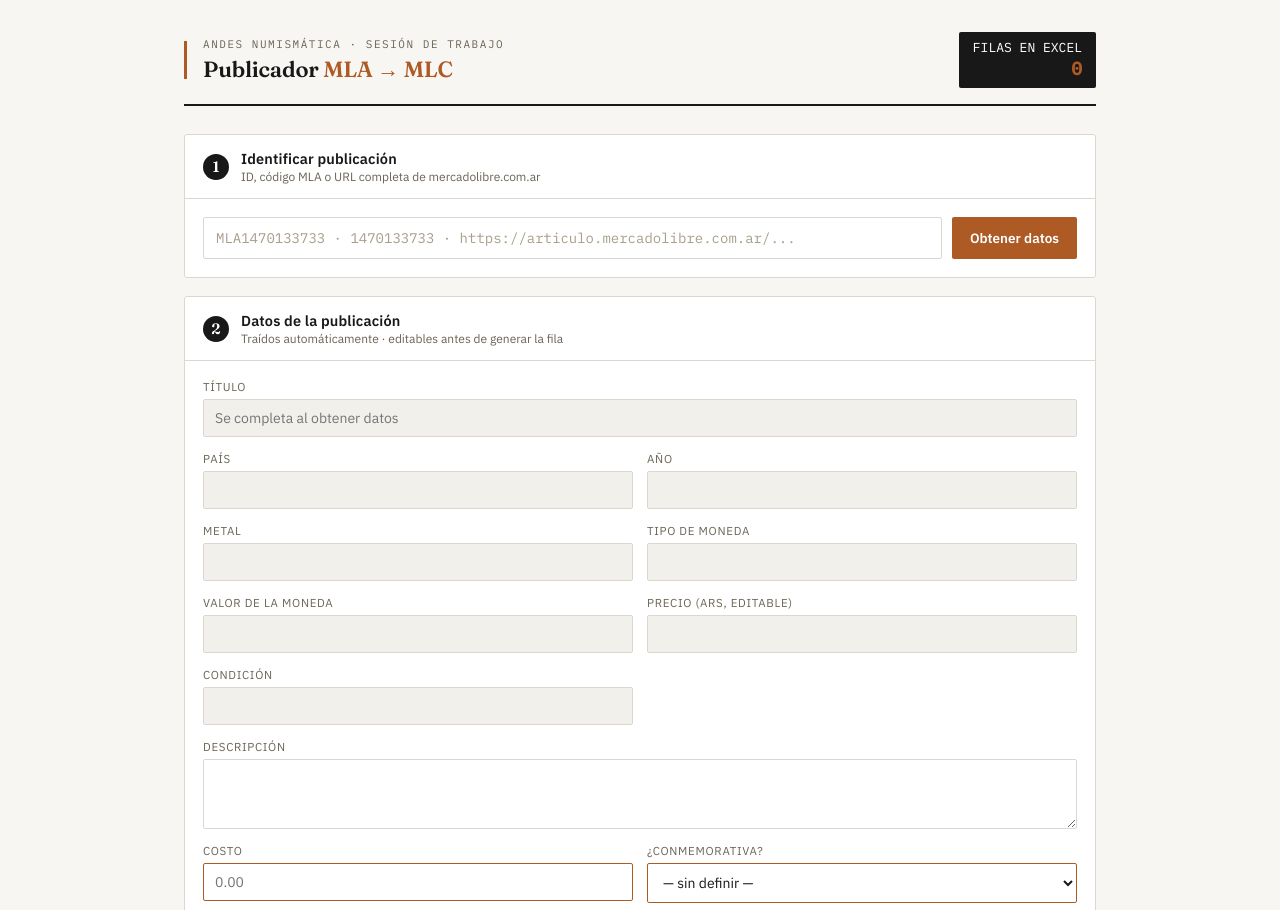
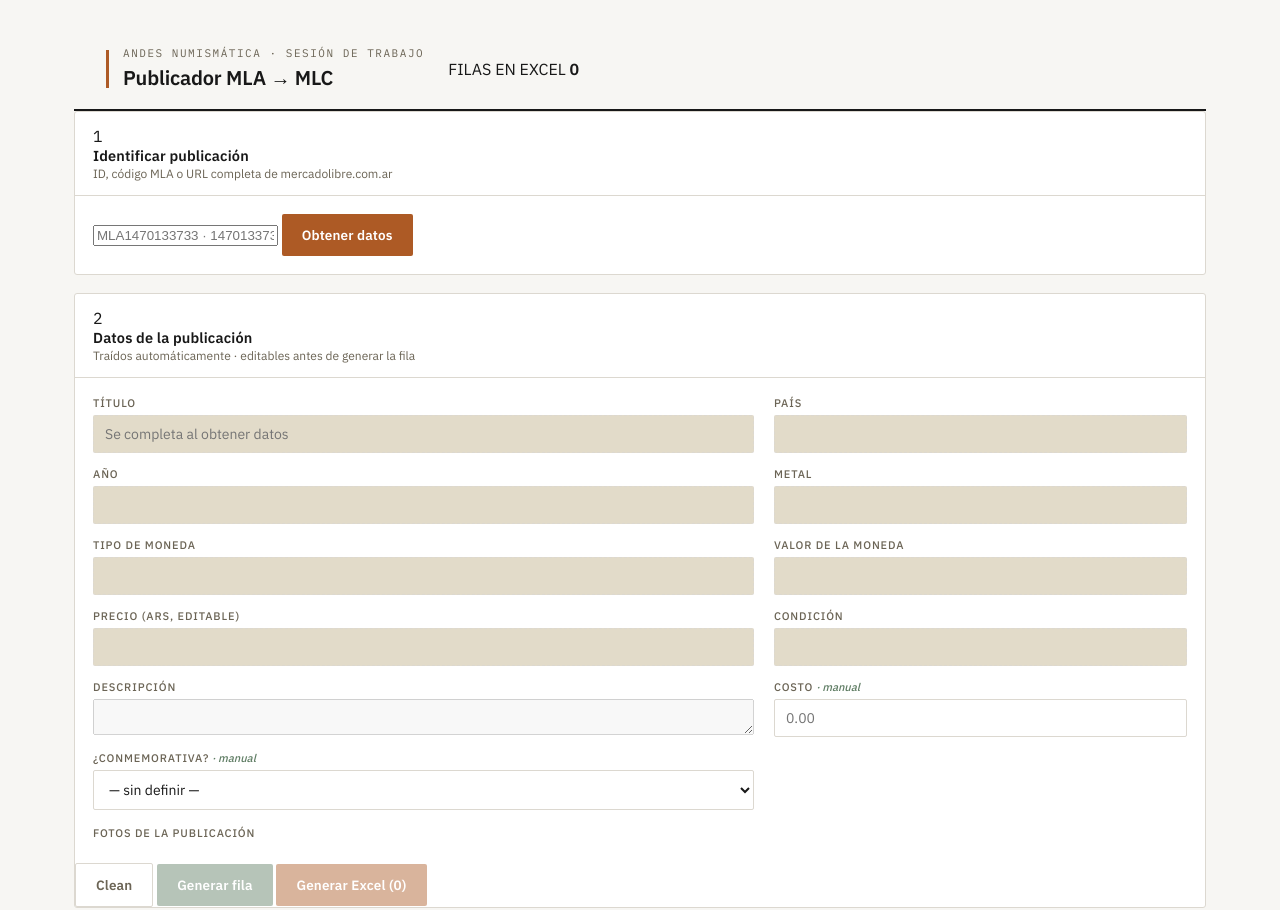
Before and after one commit to numismaticarosario/app, a website: page public/index.html in a window 1280 px wide. Shown: the top 910 px of the page. Drawn offline with Linux system fonts and the light colour scheme.

Commit message:
Update styles.css

```diff
--- a/public/styles.css
+++ b/public/styles.css
@@ -18,34 +18,50 @@ body{
   font-family:'IBM Plex Sans', sans-serif;
   -webkit-font-smoothing:antialiased;
 }
-.shell{max-width:960px;margin:0 auto;padding:32px 24px 80px;}
 
+/* ===== HEADER: ancho completo, logo + texto + búsqueda + botón ===== */
 header{
-  display:flex;justify-content:space-between;align-items:center;
+  width:100%;
+  display:flex;align-items:center;gap:24px;
   border-bottom:2px solid var(--ink);
-  padding-bottom:16px;margin-bottom:28px;
-  flex-wrap:wrap;gap:12px;
+  padding:18px 32px;
+  background:var(--paper);
+  flex-wrap:wrap;
 }
-.brand-block{display:flex;align-items:center;gap:16px;}
-.brand-block img{height:52px;width:auto;display:block;}
-.brand-divider{width:1px;height:38px;background:var(--line);}
+.brand-block{display:flex;align-items:center;gap:14px;flex-shrink:0;}
+.brand-block img{height:50px;width:auto;display:block;}
 .brand-eyebrow{
   font-family:'IBM Plex Mono',monospace;
   font-size:11px;letter-spacing:.14em;text-transform:uppercase;
   color:var(--muted);margin-bottom:4px;
 }
 h1{
-  font-family:'Fraunces',serif;font-weight:600;font-size:22px;
-  margin:0;letter-spacing:-.01em;
+  font-family:'IBM Plex Sans',sans-serif;font-weight:600;font-size:20px;
+  margin:0;letter-spacing:-.01em;color:var(--ink);
 }
-h1 span{color:var(--copper);}
-.counter-chip{
-  font-family:'IBM Plex Mono',monospace;
-  background:var(--ink);color:var(--paper-2);
-  padding:8px 14px;border-radius:2px;
-  font-size:13px;display:flex;flex-direction:column;align-items:flex-end;line-height:1.3;
+h1 span{color:var(--ink);}
+
+.lookup-input{
+  flex:1;min-width:180px;
+  font-family:'IBM Plex Mono',monospace;font-size:14px;
+  padding:12px 14px;border:1px solid var(--line);border-radius:2px;
+  background:var(--white);color:var(--ink);
 }
-.counter-chip b{font-size:18px;color:var(--copper);font-weight:600;}
+.lookup-input::placeholder{color:#a89f8a;}
+
+.btn{
+  font-family:'IBM Plex Sans',sans-serif;font-weight:600;font-size:13.5px;
+  border:none;border-radius:2px;padding:12px 20px;cursor:pointer;
+  letter-spacing:.01em;transition:opacity .15s ease;flex-shrink:0;white-space:nowrap;
+}
+.btn:hover{opacity:.88;}
+.btn:disabled{opacity:.45;cursor:not-allowed;}
+.btn-copper{background:var(--copper);color:var(--white);}
+.btn-patina{background:var(--patina);color:var(--white);}
+.btn-ghost{background:transparent;color:var(--muted);border:1px solid var(--line);}
+
+/* ===== contenido centrado debajo del header ===== */
+.shell{max-width:1180px;margin:0 auto;padding:28px 24px 80px;}
 
 .step{
   background:var(--paper-2);
@@ -53,79 +69,70 @@ h1 span{color:var(--copper);}
   border-radius:3px;
   margin-bottom:18px;
 }
-.step-head{
-  display:flex;align-items:center;gap:12px;
-  padding:14px 18px;border-bottom:1px solid var(--line);
-}
-.step-num{
-  font-family:'Fraunces',serif;font-weight:600;font-size:15px;
-  width:26px;height:26px;border-radius:50%;
-  background:var(--ink);color:var(--paper-2);
-  display:flex;align-items:center;justify-content:center;flex-shrink:0;
-}
+.step-head{padding:14px 18px;border-bottom:1px solid var(--line);}
 .step-title{font-weight:600;font-size:14.5px;letter-spacing:.01em;}
 .step-sub{font-size:12px;color:var(--muted);margin-top:1px;}
 .step-body{padding:18px;}
 
-.lookup-row{display:flex;gap:10px;flex-wrap:wrap;}
-.lookup-row input{
-  flex:1;min-width:220px;font-family:'IBM Plex Mono',monospace;font-size:14px;
-  padding:11px 12px;border:1px solid var(--line);border-radius:2px;
-  background:var(--white);color:var(--ink);
-}
-.lookup-row input::placeholder{color:#a89f8a;}
+/* layout macro: field-grid pareado (a la izquierda) + columna lateral fija con fotos y botones */
+/* stretch (default) para que ambas columnas midan lo mismo de alto */
+.content-grid{display:grid;grid-template-columns:1fr 300px;gap:28px;}
 
-.btn{
-  font-family:'IBM Plex Sans',sans-serif;font-weight:600;font-size:13.5px;
-  padding:11px 18px;border:none;border-radius:2px;cursor:pointer;
-  transition:opacity .15s ease;
-}
-.btn:hover{opacity:.88;}
-.btn:disabled{opacity:.5;cursor:not-allowed;}
-.btn-copper{background:var(--copper);color:var(--white);}
-.btn-patina{background:var(--patina);color:var(--white);}
-.btn-ghost{background:transparent;color:var(--muted);border:1px solid var(--line);}
-
-.field-grid{display:grid;grid-template-columns:1fr 1fr;gap:14px;}
+/* grilla de 2 columnas pareadas: la izquierda (título/país/metal/valor/condición) más ancha
+   que la derecha (año/tipo/costo/conmemorativa/precio), que son valores cortos */
+.field-grid{display:grid;grid-template-columns:1.6fr 1fr;gap:14px 20px;}
 .field{display:flex;flex-direction:column;gap:5px;}
-.field.span-2{grid-column:1 / -1;}
-.field label{font-size:11.5px;text-transform:uppercase;letter-spacing:.06em;color:var(--muted);}
-.field input, .field select, .field textarea{
+.field label{font-size:11px;text-transform:uppercase;letter-spacing:.08em;color:var(--muted);font-weight:500;}
+.field input, .field select{
   font-family:'IBM Plex Sans',sans-serif;font-size:14px;
   padding:9px 11px;border:1px solid var(--line);border-radius:2px;
-  background:var(--white);color:var(--ink);
+  background:var(--white);color:var(--ink);width:100%;
 }
-.field textarea{min-height:70px;resize:vertical;font-family:'IBM Plex Sans',sans-serif;}
-.field input:disabled{background:#f2f0eb;color:#8a8272;}
-.field.manual input, .field.manual select{border-color:var(--copper);}
+.field input:disabled{background:#e2dbc9;color:#8f8875;border-style:dashed;}
+.field.manual label::after{content:" · manual";color:var(--patina);font-style:italic;text-transform:none;letter-spacing:0;}
 
-.actions{display:flex;justify-content:flex-end;gap:10px;padding:0 18px 18px;flex-wrap:wrap;}
+.col-side{display:flex;flex-direction:column;height:100%;}
 
-.photo-row{display:flex;gap:10px;flex-wrap:wrap;}
+.photo-row{display:grid;grid-template-columns:repeat(5, 1fr);gap:8px;}
 .coin-thumb{
-  width:64px;height:64px;border-radius:50%;
+  width:100%;aspect-ratio:1/1;border-radius:50%;
+  background-size:cover;background-position:center;
   border:2px dashed var(--copper);
-  background-size:cover;background-position:center;
   display:flex;align-items:center;justify-content:center;
-  font-family:'IBM Plex Mono',monospace;font-size:12px;color:var(--muted);
+  font-family:'IBM Plex Mono',monospace;font-size:9px;color:var(--copper-dark);
   overflow:hidden;
 }
+.coin-thumb.inactive{background:transparent;border:2px dashed var(--line);color:#b7b0a0;}
 
-.fixed-block{
-  background:var(--ink);border-radius:3px;overflow:hidden;margin-bottom:18px;
+/* botonera anclada al piso de la columna de fotos (queda a la altura de Condición/Precio) */
+.actions-group{display:flex;gap:8px;margin-top:auto;padding-top:16px;}
+.actions-group .btn{flex:1;min-width:0;padding:11px 6px;font-size:11.5px;}
+.btn-icon{display:flex;align-items:center;justify-content:center;gap:5px;}
+.btn-icon svg{flex-shrink:0;}
+
+/* descripción a ancho completo, de borde a borde del bloque */
+.field-full{display:flex;flex-direction:column;gap:5px;margin-top:18px;}
+.field-full label{font-size:11px;text-transform:uppercase;letter-spacing:.08em;color:var(--muted);font-weight:500;}
+.field-full textarea{
+  width:100%;font-family:'IBM Plex Sans',sans-serif;font-size:14px;
+  padding:11px 12px;border:1px solid var(--line);border-radius:2px;
+  background:var(--white);color:var(--ink);min-height:90px;resize:vertical;
 }
+.field-full textarea:disabled{background:#e2dbc9;color:#8f8875;border-style:dashed;}
+
+/* ===== bloque de valores fijos ===== */
+.fixed-block{border-radius:3px;overflow:hidden;margin-bottom:18px;}
 .fixed-head{
   display:flex;justify-content:space-between;align-items:center;
-  padding:14px 18px;color:var(--white);flex-wrap:wrap;gap:8px;
+  padding:14px 18px;background:var(--ink);color:var(--white);flex-wrap:wrap;gap:8px;
 }
+.fixed-head .step-title{color:var(--white);}
+.fixed-head .step-sub{color:#c9c2ad;}
 .unlock{
   font-family:'IBM Plex Mono',monospace;font-size:12px;color:var(--white);
   display:flex;align-items:center;gap:6px;cursor:pointer;
 }
-.fixed-grid{
-  display:grid;grid-template-columns:repeat(auto-fill, minmax(150px,1fr));
-  gap:1px;background:var(--line);
-}
+.fixed-grid{display:grid;grid-template-columns:repeat(auto-fill, minmax(150px,1fr));gap:1px;background:var(--line);}
 .fixed-cell{background:var(--paper-2);padding:12px 14px;}
 .fixed-cell .k{font-size:10.5px;text-transform:uppercase;letter-spacing:.07em;color:var(--muted);display:block;margin-bottom:4px;}
 .fixed-cell input{
@@ -134,8 +141,21 @@ h1 span{color:var(--copper);}
 }
 .fixed-cell input:disabled{color:var(--ink);}
 .fixed-cell.editing input{border-color:var(--copper);background:var(--white);border-radius:2px;}
+.fixed-cell .dual-inputs{display:flex;gap:6px;}
+.fixed-cell .dual-inputs input:first-child{width:38%;}
+.fixed-cell .dual-inputs input:last-child{width:62%;}
 
-.status-msg{padding:10px 18px;font-size:13px;font-family:'IBM Plex Mono',monospace;}
+/* subsección: valores internos de cálculo, no van al Excel */
+.internal-note{
+  background:#eef1ec;padding:10px 18px;font-size:11px;color:var(--patina-dark);
+  font-family:'IBM Plex Mono',monospace;letter-spacing:.03em;
+  border-top:2px solid var(--patina);
+}
+.fixed-grid.internal .fixed-cell{background:#f4f6f2;}
+.fixed-grid.internal .fixed-cell input:disabled{color:var(--patina-dark);}
+.fixed-grid.internal.editing .fixed-cell input{border-color:var(--patina);}
+
+.status-msg{padding:10px 4px;font-size:13px;font-family:'IBM Plex Mono',monospace;}
 .status-msg.error{color:#a3372e;}
 .status-msg.ok{color:var(--patina-dark);}
 
```
